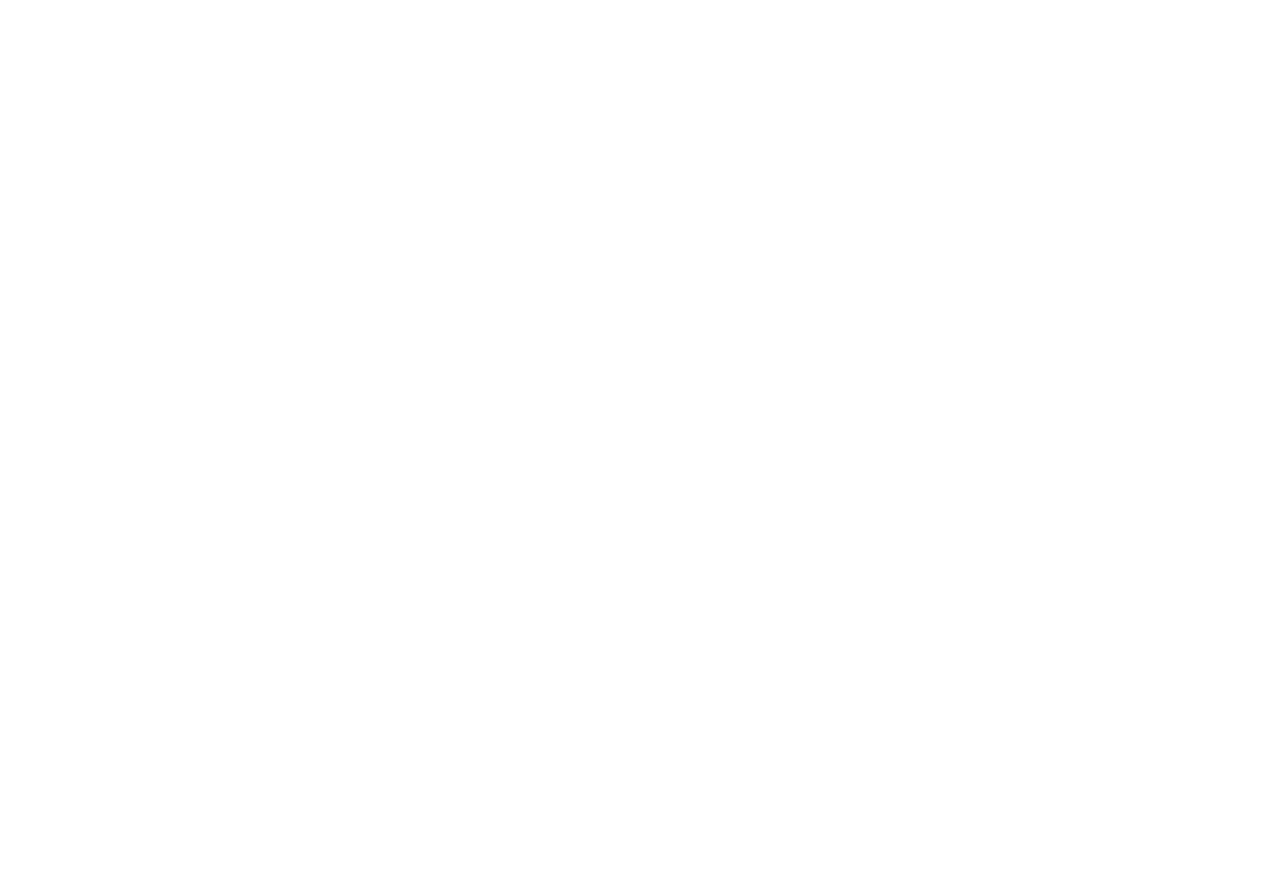
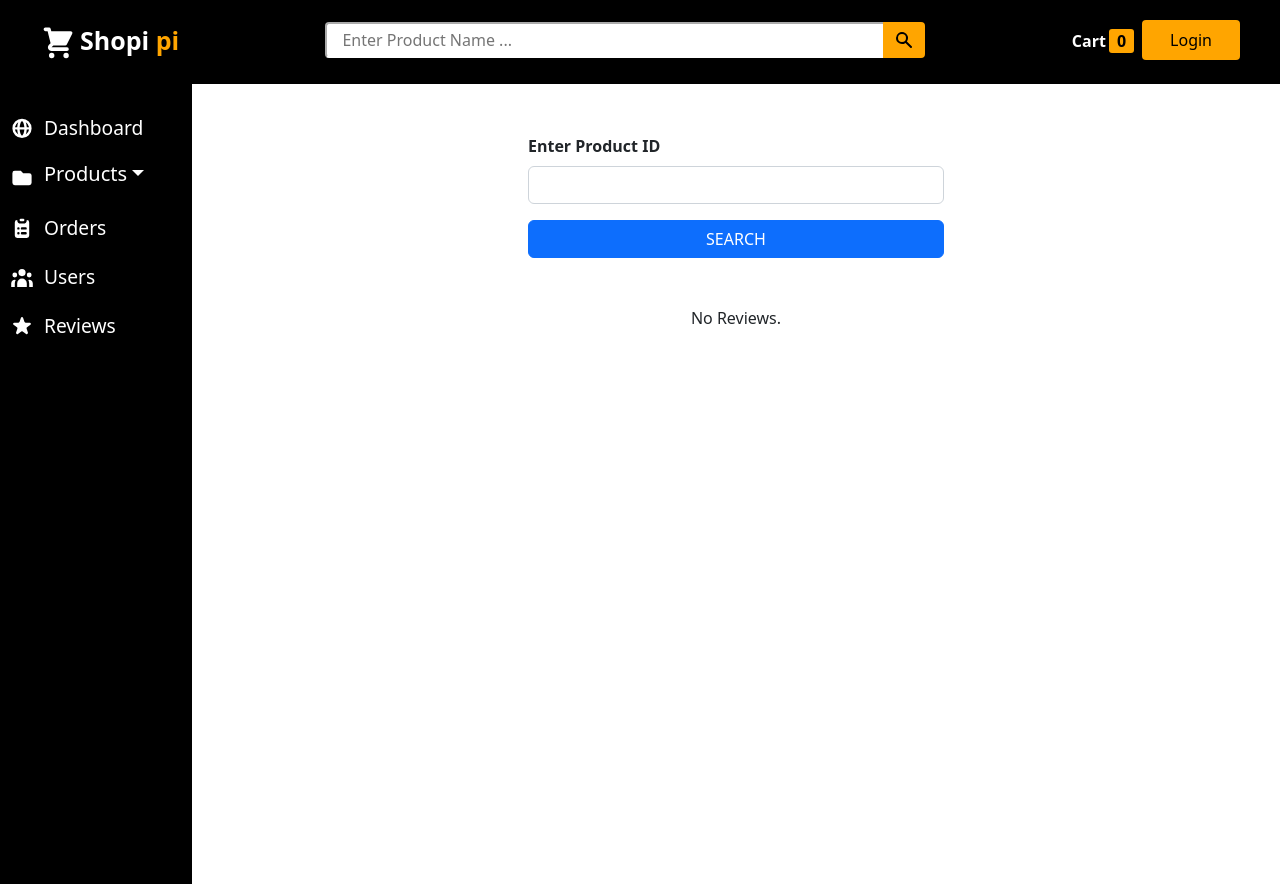
Before and after one commit to mrizkysolehudin/fe-shopipi, a React (Create React App) app: page /admin/reviews in a window 1280 px wide. Before the commit this address had no page. Before the commit the page ends 800 px from the top, so only its background shows below. Built offline with nearby package versions, Linux system fonts and the light colour scheme.

Commit message:
sliced pages/admin/reviews

```diff
--- a/src/components/Navigation/Navbar/Navbar.css
+++ b/src/components/Navigation/Navbar/Navbar.css
@@ -55,7 +55,7 @@
   font-weight: 500;
 }
 
-.btn-search {
+.nav .btn-search {
   display: flex;
   align-items: center;
   padding: 0 11px;
@@ -66,7 +66,7 @@
   max-height: 45px;
 }
 
-.btn-search:hover {
+.nav .btn-search:hover {
   background-color: rgba(218, 141, 0, 0.981);
 }
 
--- /dev/null
+++ b/src/pages/Admin/Reviews/Reviews.css
@@ -0,0 +1,16 @@
+.page-reviews {
+  min-height: 100vh;
+}
+
+.page-reviews main {
+  max-width: 36rem;
+  margin: 50px auto 0;
+}
+
+.page-reviews .form {
+  width: 26rem;
+}
+
+.page-reviews .btn-search {
+  width: 100%;
+}
--- /dev/null
+++ b/src/pages/Admin/Reviews/Reviews.js
@@ -0,0 +1,34 @@
+import MetaData from "components/MetaData/MetaData";
+import React from "react";
+import { Button, Form } from "react-bootstrap";
+import SideBar from "../SideBar/SideBar";
+import "./Reviews.css";
+
+const Reviews = () => {
+	return (
+		<div className="page-reviews d-flex">
+			<MetaData title="Reviews" />
+
+			<div>
+				<SideBar />
+			</div>
+
+			<main>
+				<Form className="form">
+					<Form.Group className="mb-3" controlId="formBasicEmail">
+						<Form.Label className="fw-bold">
+							Enter Product ID
+						</Form.Label>
+						<Form.Control type="text" />
+					</Form.Group>
+
+					<Button className="btn-search">SEARCH</Button>
+				</Form>
+
+				<p className="text-center mt-5">No Reviews.</p>
+			</main>
+		</div>
+	);
+};
+
+export default Reviews;
--- a/src/pages/Admin/SideBar/SideBar.js
+++ b/src/pages/Admin/SideBar/SideBar.js
@@ -20,7 +20,7 @@
 				Dashboard
 			</Link>
 
-			<Link to="/dashboard" className="d-flex toogle-">
+			<Link to="" className="d-flex toogle-">
 				<FolderIcon className="icon-dashboard" />
 				<NavDropdown
 					id="nav-dropdown-dark-example"
@@ -50,7 +50,7 @@
 				Users
 			</Link>
 
-			<Link to="/dashboard" className="d-flex">
+			<Link to="/admin/reviews" className="d-flex">
 				<StarIcon className="icon-dashboard" />
 				Reviews
 			</Link>
--- a/src/routes/index.js
+++ b/src/routes/index.js
@@ -19,6 +19,7 @@
 import OrderSuccess from "pages/Private/Cart/OrderSuccess/OrderSuccess";
 import Dashboard from "pages/Admin/Dashboard/Dashboard";
 import AddProduct from "pages/Admin/Product/AddProduct/AddProduct";
+import Reviews from "pages/Admin/Reviews/Reviews";
 
 const AppRoutes = () => {
 	return (
@@ -59,6 +60,7 @@
 				}>
 				<Route path="/dashboard" element={<Dashboard />} />
 				<Route path="/admin/product" element={<AddProduct />} />
+				<Route path="/admin/reviews" element={<Reviews />} />
 			</Route>
 		</Routes>
 	);
```
